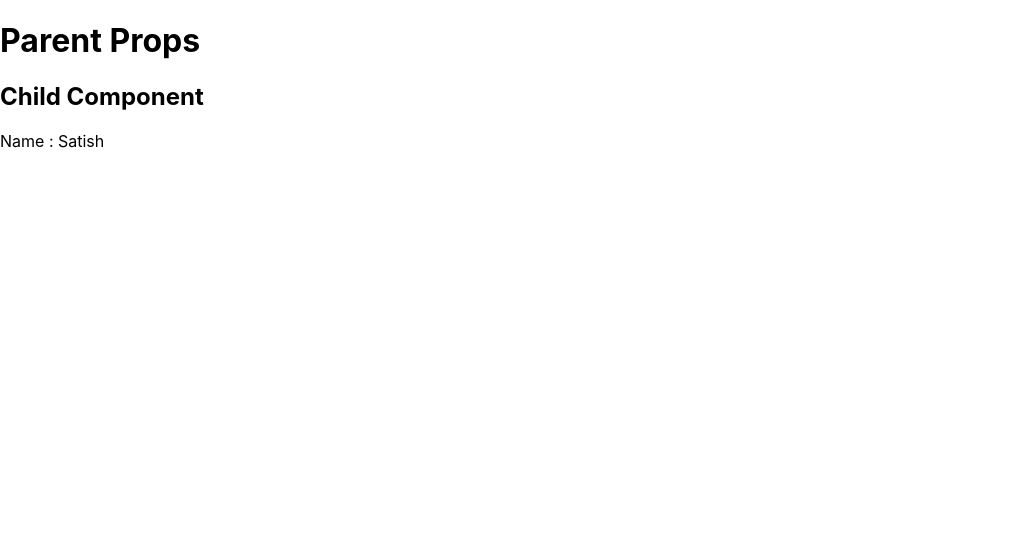
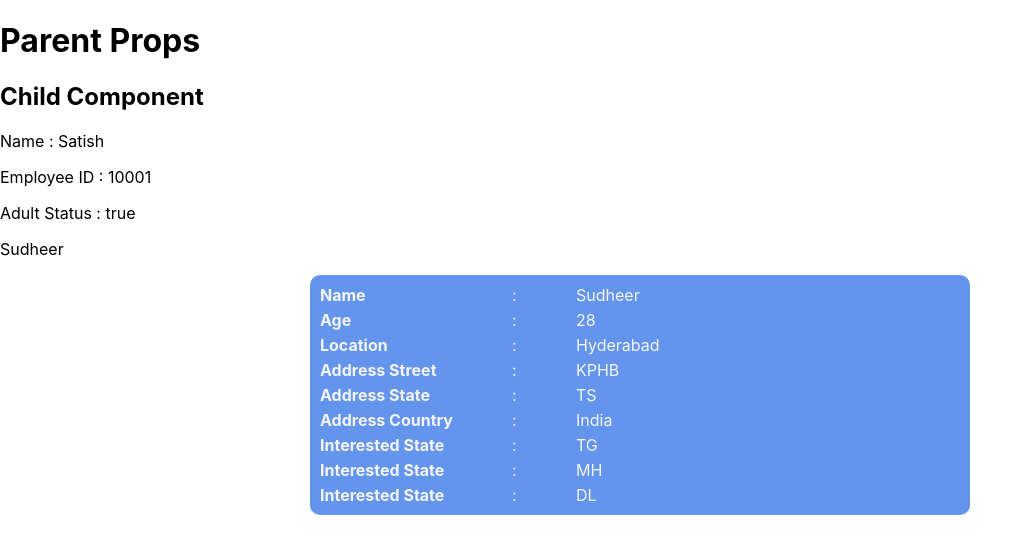
Before and after one commit to andrasatish/react-stuff-tsx, a React (Create React App) app: page / in a window 1280 px wide. Shown: the top 554 px of the page, without its empty margins (0-1032 px from the left). Built offline with nearby package versions, Linux system fonts and the light colour scheme.

Commit message:
props from parent to child

```diff
--- /dev/null
+++ b/src/components/01.Props/01_Basic/child.css
@@ -0,0 +1,22 @@
+.tourist-container {
+    background-color: cornflowerblue;
+    display: flex;
+    flex-direction: column;
+    gap:5px;
+    padding: 10px;
+    width: 50%;
+    margin: auto;
+    border-radius: 10px;
+    color: whitesmoke;
+}
+
+.tourist-flex-item{
+    display: flex;
+}
+.tourist-flex-item span:nth-child(1){
+    width: 30%;
+    font-weight: bold;
+}
+.tourist-flex-item span:nth-child(2){
+    width: 10%;
+}
--- a/src/components/01.Props/01_Basic/child.tsx
+++ b/src/components/01.Props/01_Basic/child.tsx
@@ -1,9 +1,70 @@
-const ChildComponent = (props:any) => {
-    const { nameText } = props;
+import { InterestedStates, TouristDetail } from "./parent";
+import './child.css';
+
+const ChildComponent = (props: any) => {
+    const { nameText, empId, adultStatus, userList, touristData } = props;
     return (
         <>
             <h2>Child Component</h2>
-            { nameText && <p>Name : { nameText }</p>}
+            {nameText && <p>Name : {nameText}</p>}
+            {empId && <p>Employee ID : {empId}</p>}
+            {adultStatus && <p>Adult Status : {JSON.stringify(adultStatus)}</p>}
+            {userList && (
+                <p>{userList.name}</p>
+            )}
+            {
+                touristData && (
+                    <div className="tourist-container">
+                        {
+                            touristData.map((tourist: TouristDetail) => (
+                                <>
+                                    <div className="tourist-flex-item">
+                                        <span>Name </span>
+                                        <span>:</span>
+                                        <span>{tourist.name}</span>
+                                    </div>
+                                    <div className="tourist-flex-item">
+                                        <span>Age </span>
+                                        <span>:</span>
+                                        <span>{tourist.age}</span>
+                                    </div>
+                                    <div className="tourist-flex-item">
+                                        <span>Location </span>
+                                        <span>:</span>
+                                        <span>{tourist.location}</span>
+                                    </div>
+                                    <div className="tourist-flex-item">
+                                        <span>Address Street</span>
+                                        <span>:</span>
+                                        <span>{tourist.address.street}</span>
+                                    </div>
+                                    <div className="tourist-flex-item">
+                                        <span>Address State</span>
+                                        <span>:</span>
+                                        <span>{tourist.address.state}</span>
+                                    </div>
+                                    <div className="tourist-flex-item">
+                                        <span>Address Country</span>
+                                        <span>:</span>
+                                        <span>{tourist.address.country}</span>
+                                    </div>
+                                    {
+                                        tourist.interestedStates.map((eachState: InterestedStates) => (
+                                            <div className="tourist-flex-item">
+                                                <span>Interested State</span>
+                                                <span>:</span>
+                                                <span>{eachState.state}</span>
+                                            </div>
+                                        ))
+                                    }
+                                </>
+                            )
+                            )
+                        }
+
+                    </div>
+                )
+            }
         </>
     )
 }
--- a/src/components/01.Props/01_Basic/parent.tsx
+++ b/src/components/01.Props/01_Basic/parent.tsx
@@ -1,12 +1,61 @@
 import { useState } from "react";
 import ChildComponent from "./child";
 
+interface UserDetail {
+    name:string;
+    age: number;
+    location:string;
+    designation:string
+}
+
+export interface TouristDetail {
+    name: string;
+    age: number | string;
+    location: string;
+    address: TouristAddress,
+    interestedStates : InterestedStates[] //array of objects
+}
+
+interface TouristAddress {
+    street: string;
+    state: string;
+    country: string;
+    countryID: number | string;
+}
+
+export interface InterestedStates {
+    state: string;
+}
+
+const touristInitialData = [
+    { name: 'Sudheer', age: 28, location: 'Hyderabad',
+        address: {
+            street: 'KPHB',
+            state: 'TS',
+            country: 'India',
+            countryID: '9999'
+        },
+        interestedStates:  [ {state:'TG'},{state:'MH'},{state:'DL'} ]
+    }
+];
+
+
 const ParentProps = () => {
     const [name, setName] = useState<string>('Satish');
+    const [empoyeeId, setEmployeeId] = useState<number>(10001);
+    const [isAdult, setIsAdult] = useState<boolean>(true);
+    const [userData, setUserData] = useState<UserDetail | null>({name:'Sudheer',designation:'Software',age:28,location:'Hyderabad'});
+    const [touristData, setTouristData] = useState<TouristDetail[]>(touristInitialData);
+
     return (
         <>
             <h1>Parent Props</h1>
-            <ChildComponent nameText={name}/>
+            <ChildComponent
+                nameText={name}
+                empId={empoyeeId}
+                adultStatus={isAdult}
+                userList={userData}
+                touristData={touristData}/>
         </>
     )
 }
```
